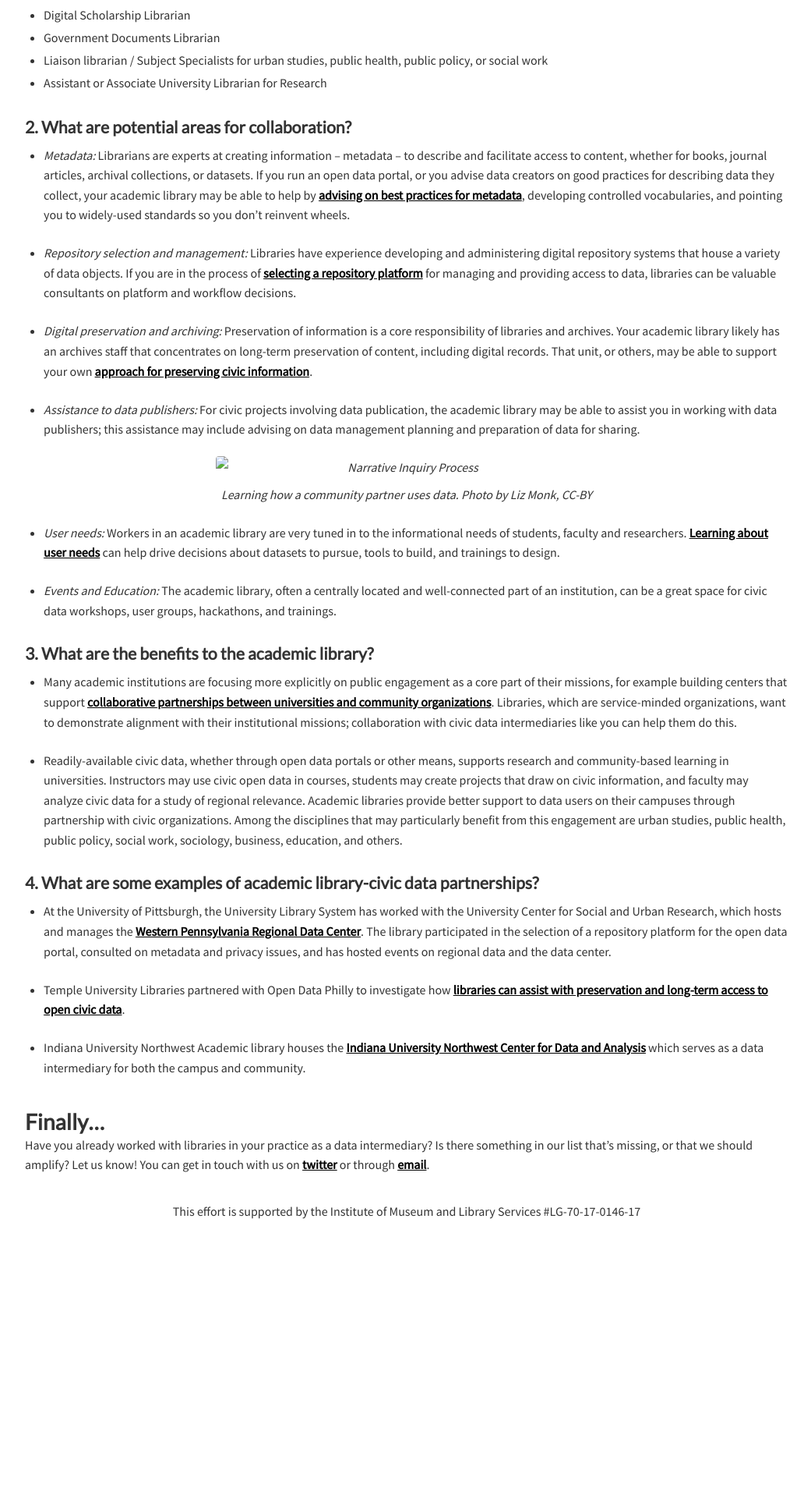
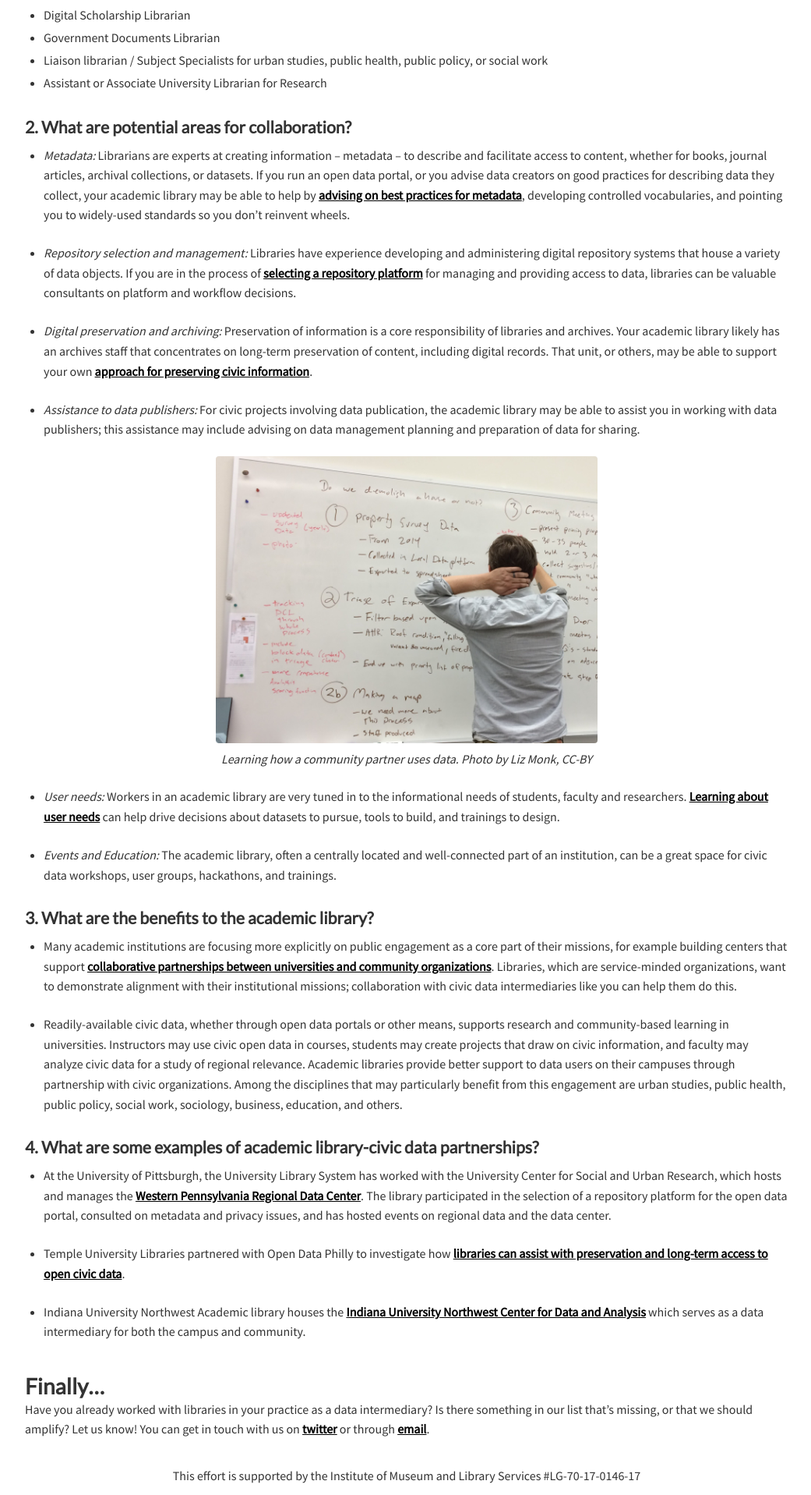
Before and after one commit to civic-switchboard/civic-switchboard.github.io.first, a Jekyll site: the page built from _posts/2018-01-09-post_2.md, in a window 1280 px wide. Shown: the part 2424-4341 px from the top of the page at 78% size, without its empty margins (118-1159 px from the left). Built offline with Jekyll 4.4.1, drawn with Linux system fonts in a browser that asks for light colours; before the commit the page ends 4002 px from its top, so only the background shows below that.

Commit message:
change path back
done testing in my repo

```diff
--- a/_includes/image.html
+++ b/_includes/image.html
@@ -1,4 +1,4 @@
 <div class="image-wrapper" >
-  <img src="/civic-switchboard.github.io/img/{{ include.file }}" alt="{{ include.description }}">
+  <img src="/img/{{ include.file }}" alt="{{ include.description }}">
   <p class="caption">{{ include.attribution }}</p>
 </div>
```
